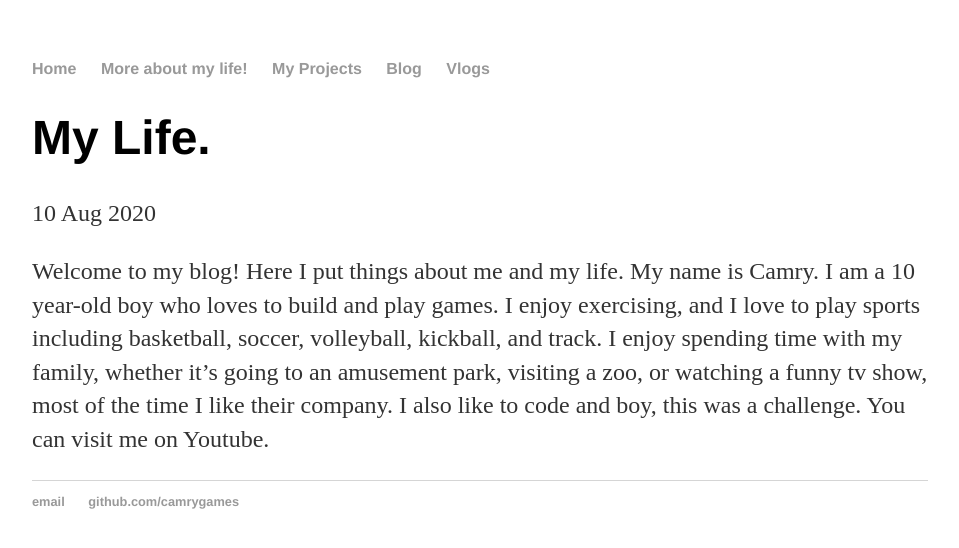
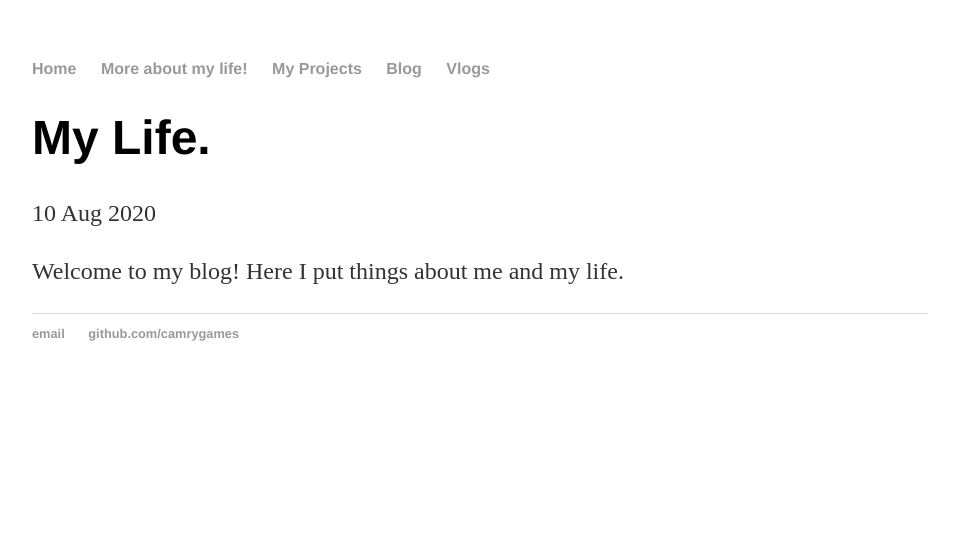
Before and after one commit to camrygames/camrygames.github.io, a Jekyll site: the page built from _posts/2020-08-10-My Life..md, in a window 1280 px wide. Shown: the top 548 px of the page, without its empty margins (160-1119 px from the left). Built offline with Jekyll 4.4.1, drawn with Linux system fonts in a browser that asks for light colours.

Commit message:
Update 2020-08-10-My Life..md

```diff
--- a/_posts/2020-08-10-My Life..md
+++ b/_posts/2020-08-10-My Life..md
@@ -5,4 +5,3 @@ date: 2020-08-10
 ---
 
 Welcome to my blog! Here I put things about me and my life.
-My name is Camry. I am a 10 year-old boy who loves to build and play games. I enjoy exercising, and I love to play sports including basketball, soccer, volleyball, kickball, and track. I enjoy spending time with my family, whether it's going to an amusement park, visiting a zoo, or watching a funny tv show, most of the time I like their company. I also like to code and boy, this was a challenge. You can visit me on Youtube.
```
